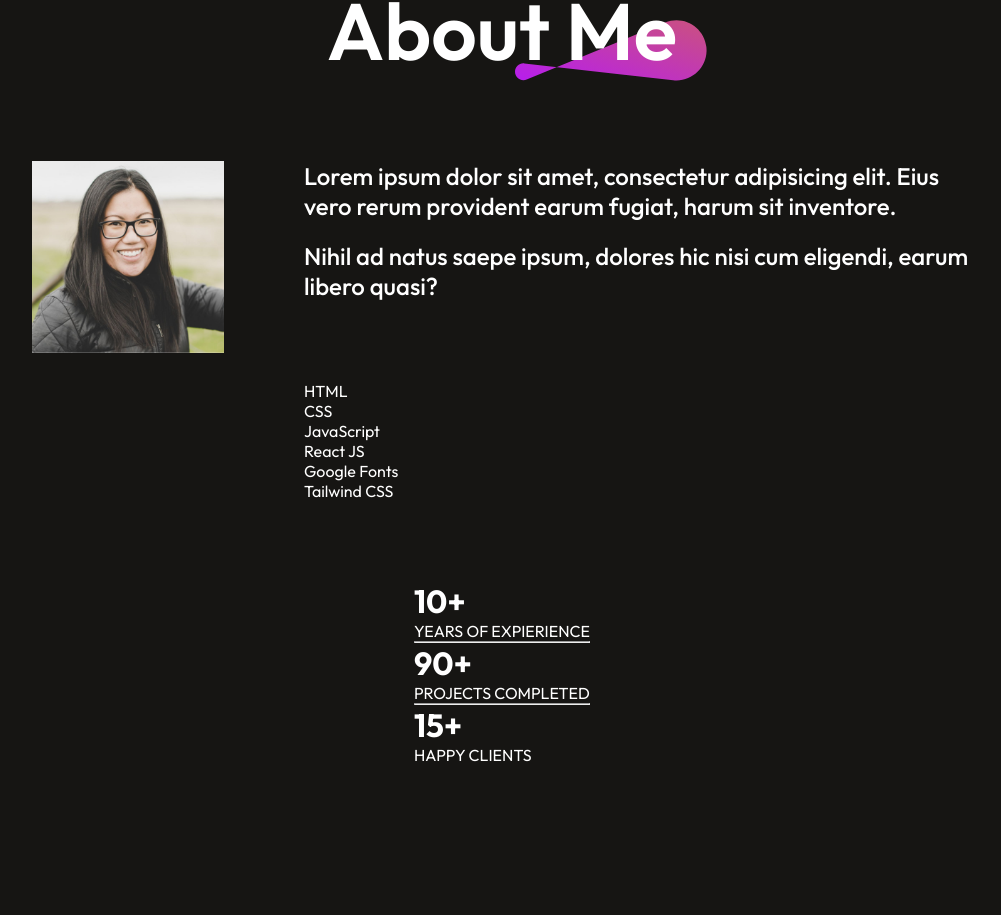
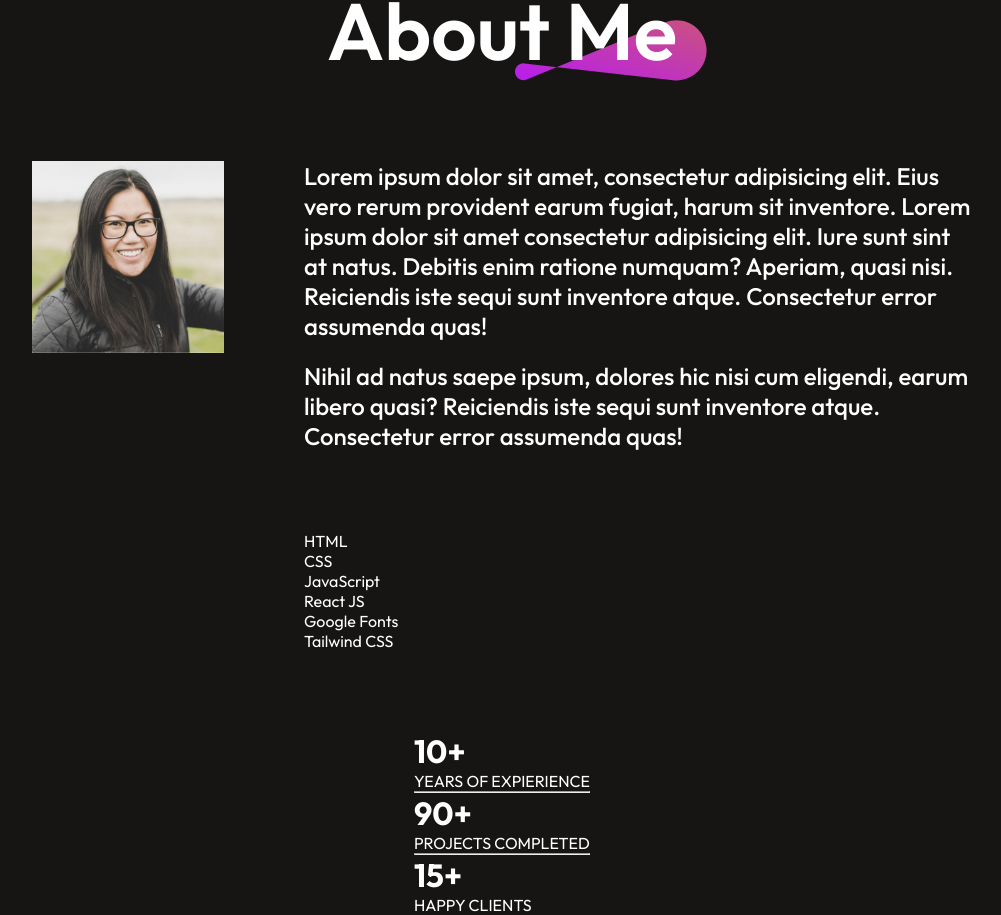
Before and after one commit to hellokristinafaye/portfolio-react, a React (Vite) app: page / in a window 1280 px wide. Shown: the part 1219-2134 px from the top of the page, without its empty margins (138-1139 px from the left). Before the commit the page ends 1984 px from the top, so only its background shows below. Built offline with nearby package versions, Linux system fonts and the light colour scheme.

Commit message:
lorem altered for inspo

```diff
--- a/src/components/About/About.jsx
+++ b/src/components/About/About.jsx
@@ -19,11 +19,16 @@ const About = () => {
           <div className="about-para">
             <p className="">
               Lorem ipsum dolor sit amet, consectetur adipisicing elit. Eius
-              vero rerum provident earum fugiat, harum sit inventore.{" "}
+              vero rerum provident earum fugiat, harum sit inventore. Lorem
+              ipsum dolor sit amet consectetur adipisicing elit. Iure sunt sint
+              at natus. Debitis enim ratione numquam? Aperiam, quasi nisi.
+              Reiciendis iste sequi sunt inventore atque. Consectetur error
+              assumenda quas!{" "}
             </p>
             <p className="">
               Nihil ad natus saepe ipsum, dolores hic nisi cum eligendi, earum
-              libero quasi?
+              libero quasi? Reiciendis iste sequi sunt inventore atque.
+              Consectetur error assumenda quas!
             </p>
           </div>
           <div className="about-skills">
@@ -55,7 +60,6 @@ const About = () => {
           <h1 className="">15+</h1>
           <p className="">HAPPY CLIENTS</p>
         </div>
-
       </div>
     </div>
   );
```
